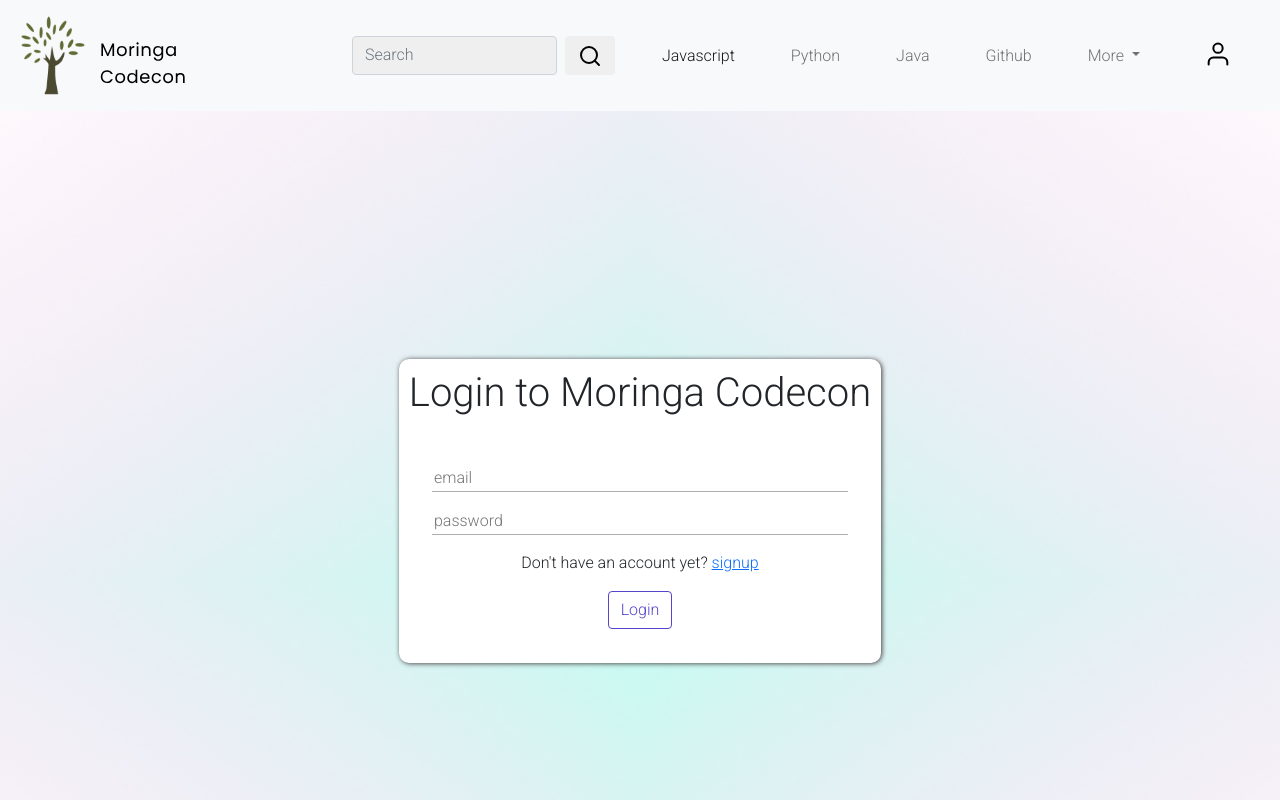
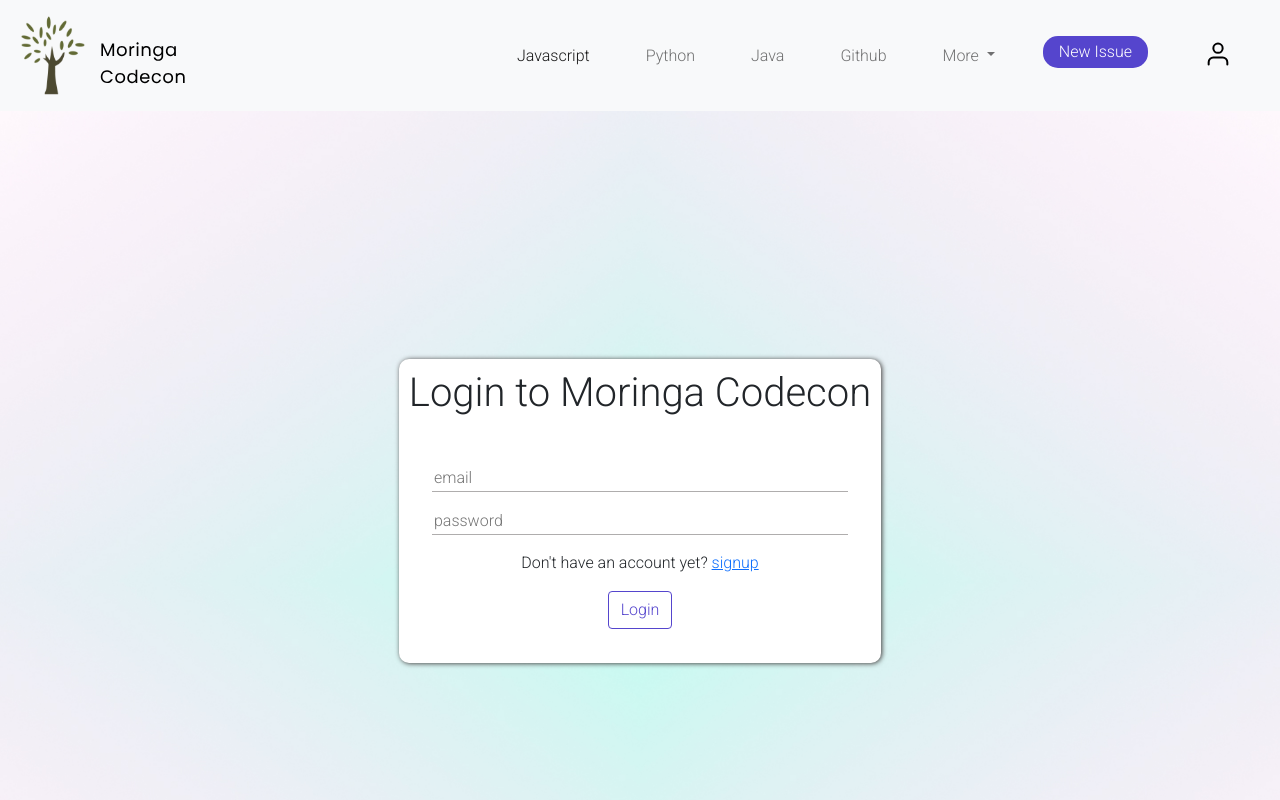
Before and after one commit to Kwathuta/moringa-codecon, an Angular app: page / in a window 1280 px wide. Shown: the top 800 px of the page. Built offline with nearby package versions, Linux system fonts and the light colour scheme.

Commit message:
changed the navbar

```diff
--- a/src/app/components/navbar/navbar.component.css
+++ b/src/app/components/navbar/navbar.component.css
@@ -4,6 +4,12 @@
 }
 #form{
     padding-left: 150px;
+}
+
+#bg{
+    background-color: #5545CD;
+    color: #fff;
+    border-radius: 15px;
 }
 
 #btn{
--- a/src/app/components/navbar/navbar.component.html
+++ b/src/app/components/navbar/navbar.component.html
@@ -4,10 +4,7 @@
       <button class="navbar-toggler" type="button" data-bs-toggle="collapse" data-bs-target="#navbarSupportedContent" aria-controls="navbarSupportedContent" aria-expanded="false" aria-label="Toggle navigation">
         <span class="navbar-toggler-icon"></span>
       </button>
-      <form class="d-flex" id="form">
-        <input class="form-control me-2" id="search" type="search" placeholder="Search" aria-label="Search">
-        <button class="btn btn-outline" id="btn" type="submit"><img src="../../../assets/img/search-icon.svg" alt=""></button>
-      </form>
+
       <div class="collapse navbar-collapse" id="navbarSupportedContent">
         <ul class="navbar-nav ms-auto mb-2 mb-lg-0" id="list">
           <li class="nav-item" >
@@ -35,6 +32,7 @@
               <li><a class="dropdown-item" href="#">Jquery</a></li>
             </ul>
           </li>
+          <li><a class="dropdown-item" href="#" id="bg">New Issue</a></li>
           <li><a class="dropdown-item" href="#"><img src="../../../assets/img/user-icon.svg" alt=""></a></li>
         </ul>
 
```
